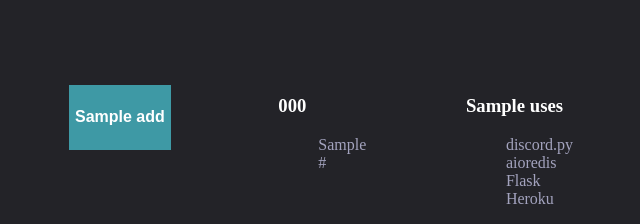
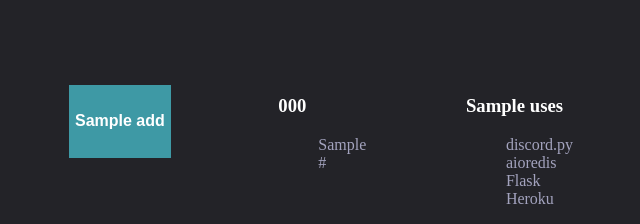
Before and after one commit to Esdia/YuunaWebsite.old, a Flask app: template templates/skeleton.html in a window 1280 px wide. Shown: the part 576-800 px from the top of the page, without its empty margins (323-963 px from the left). Run offline with Flask 2, Linux system fonts and the light colour scheme; the template is opened without the code that fills it: most values are stand-ins (such as "Sample title", 1, 10 or a date in 2020); parts of the project's set-up code (start-up, migrations or seed data) failed here and were passed over.

Commit message:
Fixed abnormal link size in footer

```diff
--- a/static/skeleton.css
+++ b/static/skeleton.css
@@ -44,8 +44,12 @@ header {
     height: 100%
 }
 
+#footer_invite_link {
+    height: 50%;
+}
+
 #footer_add_to_server {
-    height: 50%;
+    height: 100%;
 }
 
 .invite {
```
